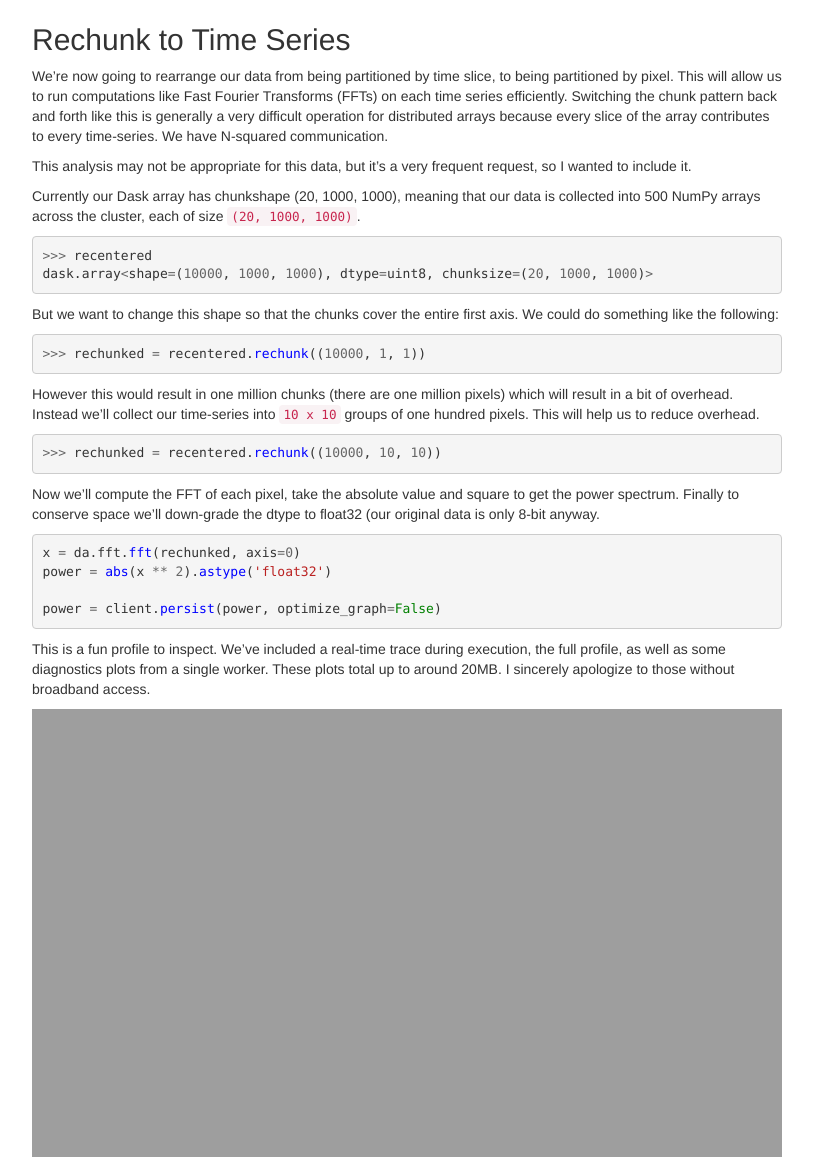
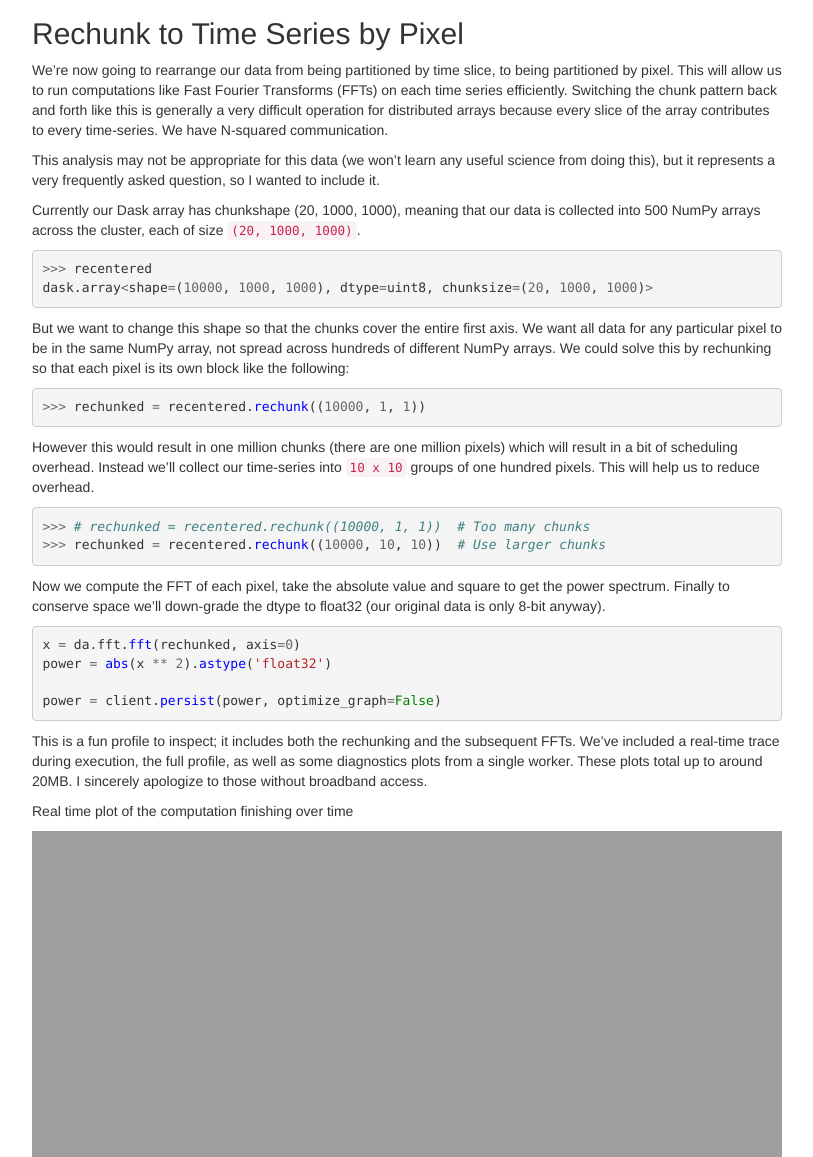
Before and after one commit to besyskymnbk/blog, a Jekyll site: the page built from _posts/work/2016-12-31-dask-images.md, in a window 1280 px wide and 1400 px high, scrolled down 7957 px. Shown: the part 243-1400 px from the top of the window, without its empty margins (233-1046 px from the left). Built offline with Jekyll 4.4.1, drawn with Linux system fonts in a browser that asks for light colours; comment, search, counter and statistics services are not loaded; some of the changed text lies outside the part shown.

Commit message:
update imaging post

````diff
--- a/_posts/work/2016-12-31-dask-images.md
+++ b/_posts/work/2016-12-31-dask-images.md
@@ -13,12 +13,17 @@ the [XDATA Program](http://www.darpa.mil/program/XDATA)
 and the Data Driven Discovery Initiative from the [Moore
 Foundation](https://www.moore.org/)*
 
+*This page includes embedded large profiles.  It may look better on the actual
+site TODO: link to live site (rather than through syndicated pages like
+planet.python) and it may take a while to load on non-broadband connections
+(total size is around 20MB)*
+
 Summary
 -------
 
 We analyze a stack of images in parallel with NumPy arrays distributed across a
 cluster of machines on Amazon's EC2 with Dask array.  This is a model
-application shared among many image analysis groups ranging from satelite
+application shared among many image analysis groups ranging from satellite
 imagery to bio-medical applications.  We go through a series of common
 operations:
 
@@ -57,8 +62,8 @@ skimage.io.imshow(sample)
 The last number in the URL is an index into a large stack of about 10000 images.  We can change that number to get different slices through our 3D dataset.
 
 ```python
-samples = [skimage.io.imread('http://emdata.janelia.org/api/node/bf1/grayscale/raw/xy/2000_2000/1800_2300_%d'
-% i) for i in [1000, 2000, 3000, 4000, 5000, 6000, 7000, 8000, 9000]]
+samples = [skimage.io.imread('http://emdata.janelia.org/api/node/bf1/grayscale/raw/xy/2000_2000/1800_2300_%d' % i)
+    for i in [1000, 2000, 3000, 4000, 5000, 6000, 7000, 8000, 9000]]
 
 fig, axarr = plt.subplots(1, 9, sharex=True, sharey=True, figsize=(24, 2.5))
 for i, sample in enumerate(samples):
@@ -70,7 +75,7 @@ for i, sample in enumerate(samples):
          alt="Sample electron microscopy images over time"
                 width="100%"></a>
 
-We see that our field of interest moves a bit over time.
+We see that our field of interest wanders across the frame over time.
 
 
 Create a Distributed Array
@@ -79,7 +84,7 @@ Create a Distributed Array
 Even though our data is spread across many files, we still want to think of it
 as a single logical 3D array.  We know how to get any particular 2D slice of
 that array using Scikit-image.  Now we're going to use Dask.array to stitch
-all of those scikit-image calls into a single distributed array.
+all of those Scikit-image calls into a single distributed array.
 
 ```python
 import dask.array as da
@@ -98,10 +103,14 @@ arrays = [da.from_delayed(lazy_value,           # Construct a small Dask array
           for lazy_value in lazy_values]
 
 stack = da.stack(arrays, axis=0)                # Stack all small Dask arrays into one
+```
 
+```python
 >>> stack
 dask.array<shape=(10000, 2000, 2000), dtype=uint8, chunksize=(1, 2000, 2000)>
+```
 
+```python
 >>> stack = stack.rechunk((20, 2000, 2000))  # to reduce overhead
 >>> stack
 dask.array<shape=(10000, 2000, 2000), dtype=uint8, chunksize=(20, 2000, 2000)>
@@ -151,10 +160,14 @@ This the downloads across our 10 processes.  When this completes we have 10 000
 NumPy arrays spread around on our cluster, coordinated by our single Dask
 array.  This takes a while, about five minutes.  We're mostly network bound
 here (Janelia's servers are not co-located with our compute nodes).  Here is a
-parallel profile of the computation.  You can see every Python function that
-ran over time on every worker (y-axis).  You can hover over each rectangle
+parallel profile of the computation as an interactive
+[Bokeh](http://bokeh.pydata.org/en/latest/) plot; there will be a few of these
+throughout the blogpost.  You can see every Python function that ran over time
+on every worker (y-axis) in our cluster.  You can hover over each rectangle
 (task) for more information on what kind of task it was, how long it took,
-etc..
+etc..  In the image below, purple rectangles are `skimage.io.imread` calls and
+red rectangles are data transfer between workers in our cluster.  Click the
+magnifying glass icons in the upper right of the image to enable zooming tools.
 
 <iframe src="https://cdn.rawgit.com/mrocklin/e09cad939ff7a85a06f3b387f65dc2fc/raw/fa5e20ca674cf5554aa4cab5141019465ef02ce9/task-stream-image-load.html"
         width="800" height="400"></iframe>
@@ -176,13 +189,13 @@ skimage.io.imshow(stack.mean(axis=0))
                 width="100%"></a>
 
 <iframe src="https://cdn.rawgit.com/mrocklin/e09cad939ff7a85a06f3b387f65dc2fc/raw/fa5e20ca674cf5554aa4cab5141019465ef02ce9/task-stream-image-mean-time.html"
-        width="800" height="400"></iframe>
+        width="700" height="300"></iframe>
 
 Or we can see when the field of interest is actually present within the frame
 by averaging across x and y
 
 ```python
-plt.plot(stack.mean(axis=[1, 2]))
+plt.plot(stack.mean(axis=[1, 2]).compute())
 ```
 
 <a href="{{ BASE_PATH }}/images/dask-imaging-spatial-mean.png">
@@ -191,7 +204,7 @@ plt.plot(stack.mean(axis=[1, 2]))
                 width="100%"></a>
 
 <iframe src="https://cdn.rawgit.com/mrocklin/e09cad939ff7a85a06f3b387f65dc2fc/raw/fa5e20ca674cf5554aa4cab5141019465ef02ce9/task-stream-image-mean-spatial.html"
-        width="800" height="400"></iframe>
+        width="700" height="300"></iframe>
 
 By looking at the profile plots for each case we can see that averaging over
 time involves much more inter-node communication, which can be quite expensive
@@ -203,7 +216,7 @@ Recenter Images with Numba
 
 In order to remove the spatial offset across time we're going to compute a
 centroid for each slice and then crop the image around that center.  I looked
-up centroids in the Scikit-Image docs but came across a function that did *way*
+up centroids in the Scikit-Image docs and came across a function that did *way*
 more than what I was looking for, so I just quickly coded up a solution in Pure
 Python and then JIT-ed it with [Numba](http://numba.pydata.org/) (which makes
 this run at C-speeds).
@@ -265,7 +278,8 @@ def recenter_block(block):
     """ Recenter a short stack of images """
     return np.stack([recenter(block[i]) for i in range(block.shape[0])])
 
-recentered = stack.map_blocks(recenter, chunks=(1, 1000, 1000),
+recentered = stack.map_blocks(recenter,
+                              chunks=(20, 1000, 1000),  # chunk size changes
                               dtype=a.dtype)
 recentered = client.persist(recentered)
 ```
@@ -275,17 +289,19 @@ recentered = client.persist(recentered)
 
 This profile provides a good opportunity to talk about a scheduling *failure*;
 things went a bit wrong here.  Towards the beginning we quickly recenter
-several images (Numba is fast) however then as some workers finish all of their
-work the scheduler erroneously starts to load balance, moving images from busy
-workers to idle workers.  Unfortunately the network at this time appeared to be
-much slower than expected and so the move + compute elsewhere strategy ended up
+several images (Numba is fast), taking around 300-400ms for each block of
+twenty images.  However as some workers finish all of their allotted tasks, the
+scheduler erroneously starts to load balance, moving images from busy workers
+to idle workers.  Unfortunately the network at this time appeared to be much
+slower than expected and so the move + compute elsewhere strategy ended up
 being much slower than just letting the busy workers finish their work.  The
 scheduler keeps track of expected compute times and transfer times precisely to
 avoid mistakes like this one.  These sorts of issues are rare, but do occur on
 occasion.
 
-We check our work and see that, indeed, our images are better centered with
-each other.
+We check our work by averaging our re-centered images across time and displaying
+that to the screen. We see that our images are better centered with each other
+as expected.
 
 ```python
 skimage.io.imshow(recentered.mean(axis=0))
@@ -303,8 +319,8 @@ giving us near-optimal performance with intuitive code across a cluster.
 <iframe src="https://cdn.rawgit.com/mrocklin/e09cad939ff7a85a06f3b387f65dc2fc/raw/fa5e20ca674cf5554aa4cab5141019465ef02ce9/task-stream-image-recenter-mean-time.html"
         width="800" height="400"></iframe>
 
-Rechunk to Time Series
-----------------------
+Rechunk to Time Series by Pixel
+-------------------------------
 
 We're now going to rearrange our data from being partitioned by time slice, to
 being partitioned by pixel.  This will allow us to run computations like Fast
@@ -313,8 +329,9 @@ pattern back and forth like this is generally a very difficult operation for
 distributed arrays because every slice of the array contributes to every
 time-series.  We have N-squared communication.
 
-This analysis may not be appropriate for this data, but it's a very frequent
-request, so I wanted to include it.
+This analysis may not be appropriate for this data (we won't learn any useful
+science from doing this), but it represents a very frequently asked question,
+so I wanted to include it.
 
 Currently our Dask array has chunkshape (20, 1000, 1000), meaning that our data
 is collected into 500 NumPy arrays across the cluster, each of size `(20, 1000,
@@ -326,24 +343,27 @@ dask.array<shape=(10000, 1000, 1000), dtype=uint8, chunksize=(20, 1000, 1000)>
 ```
 
 But we want to change this shape so that the chunks cover the entire first
-axis.  We could do something like the following:
+axis.  We want all data for any particular pixel to be in the same NumPy array,
+not spread across hundreds of different NumPy arrays.  We could solve this by
+rechunking so that each pixel is its own block like the following:
 
 ```python
 >>> rechunked = recentered.rechunk((10000, 1, 1))
 ```
 
 However this would result in one million chunks (there are one million pixels)
-which will result in a bit of overhead.  Instead we'll collect our time-series
-into `10 x 10` groups of one hundred pixels.  This will help us to reduce
-overhead.
+which will result in a bit of scheduling overhead.  Instead we'll collect our
+time-series into `10 x 10` groups of one hundred pixels.  This will help us to
+reduce overhead.
 
 ```python
->>> rechunked = recentered.rechunk((10000, 10, 10))
+>>> # rechunked = recentered.rechunk((10000, 1, 1))  # Too many chunks
+>>> rechunked = recentered.rechunk((10000, 10, 10))  # Use larger chunks
 ```
 
-Now we'll compute the FFT of each pixel, take the absolute value and square to
+Now we compute the FFT of each pixel, take the absolute value and square to
 get the power spectrum.  Finally to conserve space we'll down-grade the dtype
-to float32 (our original data is only 8-bit anyway.
+to float32 (our original data is only 8-bit anyway).
 
 ```python
 x = da.fft.fft(rechunked, axis=0)
@@ -352,18 +372,28 @@ power = abs(x ** 2).astype('float32')
 power = client.persist(power, optimize_graph=False)
 ```
 
-This is a fun profile to inspect.  We've included a real-time trace during
-execution, the full profile, as well as some diagnostics plots from a single
-worker.  These plots total up to around 20MB.  I sincerely apologize to those
-without broadband access.
+This is a fun profile to inspect; it includes both the rechunking and the
+subsequent FFTs.  We've included a real-time trace during execution, the full
+profile, as well as some diagnostics plots from a single worker.  These plots
+total up to around 20MB.  I sincerely apologize to those without broadband
+access.
+
+Real time plot of the computation finishing over time
 
 <a href="{{ BASE_PATH }}/images/task-stream-fft.gif">
   <img src="{{ BASE_PATH }}/images/task-stream-fft.gif"
          alt="Dask task stream of rechunk + fft"
                 width="100%"></a>
 
+Single interactive plot of the entire computation.  Zoom with the tools in the
+upper right.  Hover over rectangles to get more information.  Remember that red
+is communication.
+
 <iframe src="https://cdn.rawgit.com/mrocklin/e09cad939ff7a85a06f3b387f65dc2fc/raw/fa5e20ca674cf5554aa4cab5141019465ef02ce9/task-stream-image-fft.html"
         width="800" height="400"></iframe>
+
+Screenshots of the diagnostic dashboard of a single worker during this
+computation.
 
 <a href="{{ BASE_PATH }}/images/worker-state-fft.png">
   <img src="{{ BASE_PATH }}/images/worker-state-fft.png"
@@ -376,19 +406,29 @@ without broadband access.
 
 This computation starts with a lot of communication while we rechunk and
 realign our data (recent optimizations here by [Antoine
-Pitrou](https://github.com/pitrou) in [dask #417](https://github.com/dask/dask/pull/1737).
+Pitrou](https://github.com/pitrou) in [dask #417](https://github.com/dask/dask/pull/1737)).
 Then we transition into doing thousands of small FFTs and other arithmetic
-operations.  During all of this inter-worker communication was around
-100-300 MB/s (typical for Amazon's EC2) and CPU load remained high.  We're
-using our hardware.
+operations.  All of the plots above show a nice transition from heavy
+communication to heavy processing with some overlap each way (once some complex
+blocks are available we get to start overlapping communication and
+computation).  Inter-worker communication was around 100-300 MB/s (typical for
+Amazon's EC2) and CPU load remained high.  We're *using* our hardware.
 
 Finally we can inspect the results.  We see that the power spectrum is very
 boring the corner, and has typical activity towards the center of the image
+
+```python
+plt.semilogy(1 + power[:, 0, 0].compute())
+```
 
 <a href="{{ BASE_PATH }}/images/dask-imaging-fft-0.png">
   <img src="{{ BASE_PATH }}/images/dask-imaging-fft-0.png"
          alt="Power spectrum near edge"
                 width="70%"></a>
+
+```python
+plt.semilogy(1 + power[:, 500, 500].compute())
+```
 
 <a href="{{ BASE_PATH }}/images/dask-imaging-fft-center.png">
   <img src="{{ BASE_PATH }}/images/dask-imaging-fft-center.png"
@@ -401,15 +441,35 @@ Final Thoughts
 This blogpost showed a non-trivial image processing workflow, emphasizing the
 following points:
 
-1.  Constructing a Dask array from a stack of Python function calls.  In this
-    case using SKImage, but we could have use anything.
-2.  Using the NumPy syntax with Dask.array to do standard array manipulations
-    on data spread across a cluster of machines
-3.  Building an efficient centroid function with Numba, showing how Numba and
-    Dask.array complement each other well
-4.  Rechunking an array that was distributed by time slice into an array that
-    was distributed as time-series by pixel, a common and challenging operation
+1.  Construct a Dask array from lazy SKImage calls.
+2.  Use NumPy syntax with Dask.array to aggregate distributed data across a
+    cluster.
+3.  Build a centroid function with Numba.  Use Numba and Dask together to
+    cleanup image stack.
+4.  Rechunk to facilitate time-series operations.  Perform FFTs.
 
 Hopefully this example has components that look similar to what you want to do
 with your data on your hardware.  We would love to see more applications like
 this out there in the wild.
+
+
+What we could have done better
+------------------------------
+
+As always with all computationally focused blogposts we'll include a section on
+what went wrong and what we could have done better with more time.
+
+1.  **Communication is expensive**.  A common theme in these computations is
+    that inter-node communication is expensive.  For example when computing
+    the mean over time we have to do a lot of inter-node communication.  This
+    takes surprisingly long.  We need to take a closer look at our
+    communication pipelines to see if there are opportunities to tighten this
+    up.
+2.  **Faulty Load balancing**: We discovered a case where our load-balancing
+    heuristics misbehaved, incorrectly moving data between workers when it
+    would have been better to let everything alone.
+3.  **Loading from disk blocks network I/O**: While doing this we discovered an
+    issue where loading large amounts of data from disk can block workers from
+    responding to network requests ([dask/distributed #774](https://github.com/dask/distributed/issues/774))
+4.  **Larger datasets**: It would be fun to try this on a much larger dataset
+    to see how the solutions here scale.
````
Also changed, not shown: other parts of _posts/work/2016-12-31-dask-images.md (+2 -2 lines).
